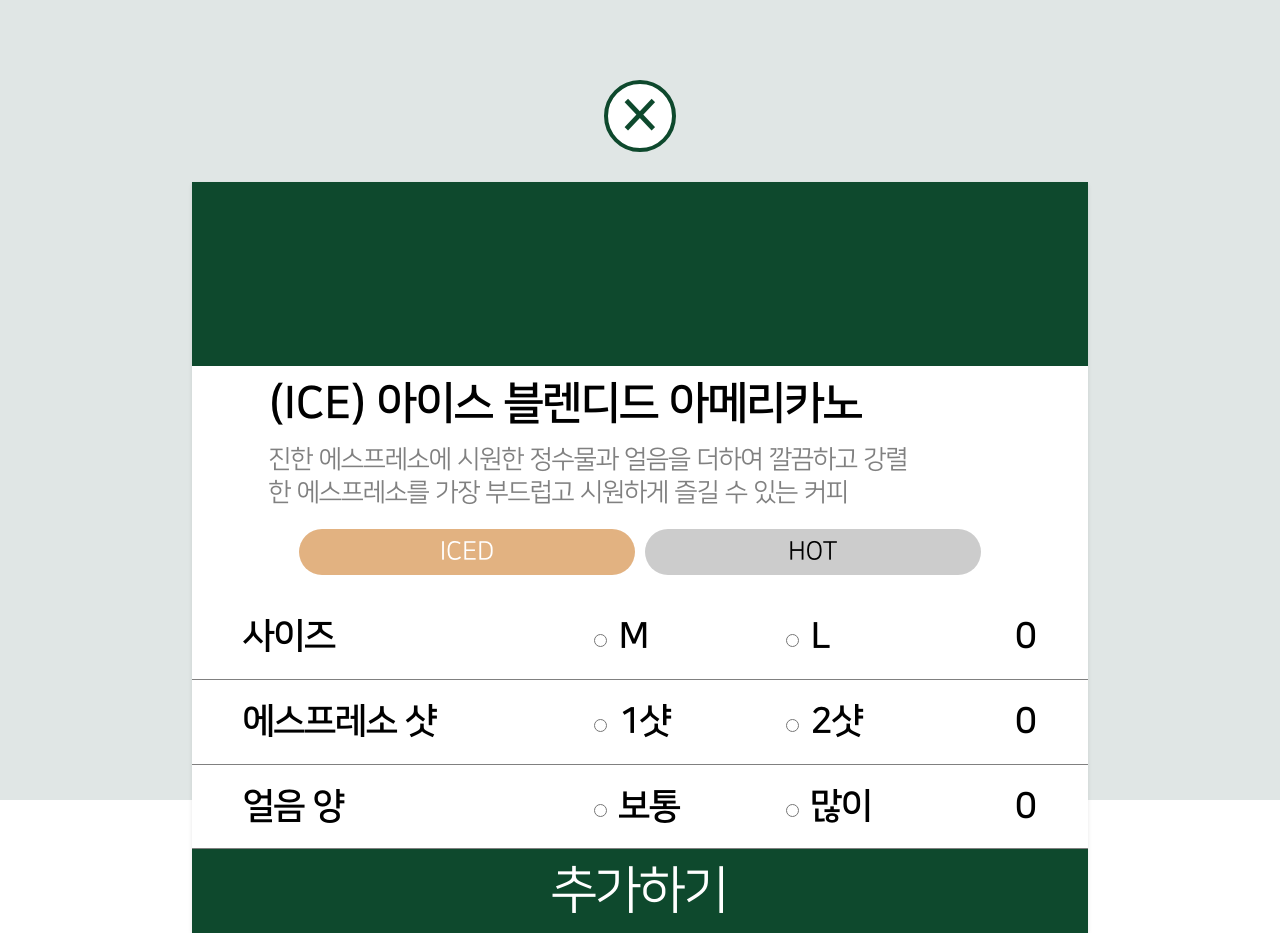
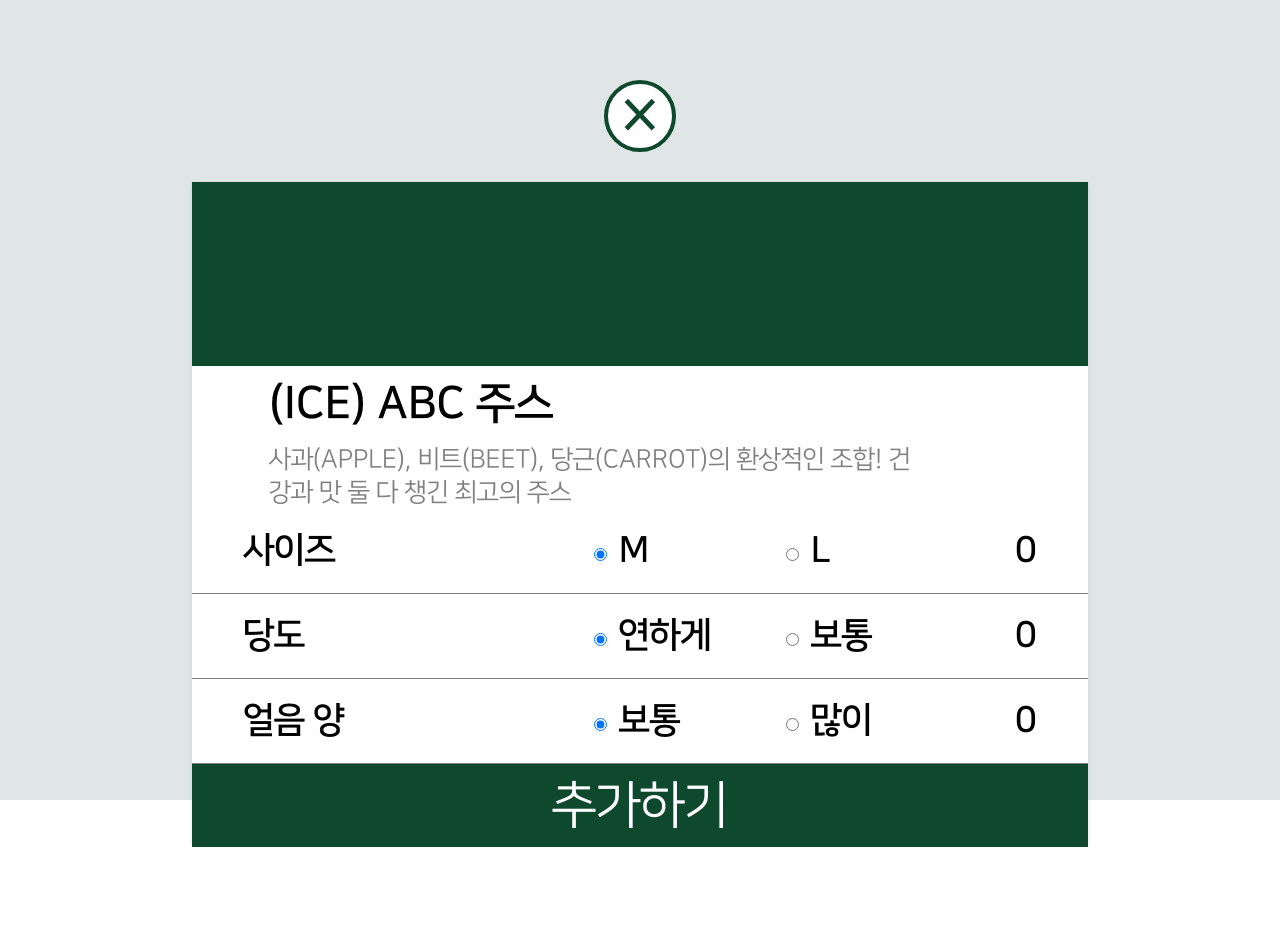
Before and after one commit to HansalChai/AI-Kiosk_Client, a Next.js app in the folder kiosk_user/: page /complex/item/abcjuice in a window 1280 px wide. After the commit the page ends 847 px from the top, so only its background shows below. Built offline with nearby package versions, Linux system fonts and the light colour scheme.

Commit message:
itemname page fin.

```diff
--- a/kiosk_user/src/app/(after ai cam)/complex/cart/page.tsx
+++ b/kiosk_user/src/app/(after ai cam)/complex/cart/page.tsx
@@ -30,13 +30,13 @@ export default function Complex() {
               <span>1</span>
               <button>+</button>
             </div>
-            <div className={styles.price}>{item.price}원</div>
+            <div className={styles.price}>{item.price.toLocaleString()}원</div>
           </div>
         ))}
 
         <div className={styles.orderSummary}>
           <div>총 수량: {items.length}</div>
-          <div>주문금액: {items.reduce((total, item) => total + item.price, 0)}원</div>
+          <div>주문금액: {items.reduce((total, item) => total + item.price, 0).toLocaleString()}원</div>
         </div>
 
         <div className={styles.orderActions}>
--- a/kiosk_user/src/app/(after ai cam)/complex/item/[itemname]/page.tsx
+++ b/kiosk_user/src/app/(after ai cam)/complex/item/[itemname]/page.tsx
@@ -1,36 +1,41 @@
 // src/app/(after ai cam)/complex/item/[itemname]/page.tsx
-//[itemname] ex) americano, latte, abcjuice
-"use client"
+"use client";
 import Image from "next/image";
 import styles from "./page.module.css";
 import Link from "next/link";
 import { useState, useEffect } from "react";
+import { useRouter, useParams } from "next/navigation";
 import useCartStore from "@/store/cartStore";
+import { dummyItems } from "@/data/dummyItems"; // 더미 데이터 가져오기
+
+interface SelectedOptions {
+  [key: string]: string;
+}
+
+interface AdditionalPrice {
+  [key: string]: number;
+}
 
 export default function Complex() {
-  const [selectedOptions, setSelectedOptions] = useState({ size: "", shot: "", ice: "" });
-  const [additionalPrice, setAdditionalPrice] = useState({ size: 0, shot: 0, ice: 0 });
+  const { itemname } = useParams<{ itemname: string }>(); // URL에서 itemname 가져오기
+  const item = dummyItems.find((item) => item.itemname === itemname); // 해당 아이템 찾기
+
+  const [selectedOptions, setSelectedOptions] = useState<SelectedOptions>({});
+  const [additionalPrice, setAdditionalPrice] = useState<AdditionalPrice>({});
   const addItem = useCartStore((state) => state.addItem);
 
-  // 기본값 설정 함수 추가
-  const setDefaultOptions = () => {
-    if (!selectedOptions.size) {
-      setSelectedOptions((prev) => ({ ...prev, size: "M" }));
-      setAdditionalPrice((prev) => ({ ...prev, size: 500 }));
+  useEffect(() => {
+    if (item) {
+      const defaultOptions: SelectedOptions = {};
+      const defaultPrices: AdditionalPrice = {};
+      item.options.forEach((option) => {
+        defaultOptions[option.label] = option.values[0];
+        defaultPrices[option.label] = option.price[0];
+      });
+      setSelectedOptions(defaultOptions);
+      setAdditionalPrice(defaultPrices);
     }
-    if (!selectedOptions.shot) {
-      setSelectedOptions((prev) => ({ ...prev, shot: "2샷" }));
-      setAdditionalPrice((prev) => ({ ...prev, shot: 0 }));
-    }
-    if (!selectedOptions.ice) {
-      setSelectedOptions((prev) => ({ ...prev, ice: "많이" }));
-      setAdditionalPrice((prev) => ({ ...prev, ice: 0 }));
-    }
-  };
-
-  useEffect(() => {
-    setDefaultOptions(); // 컴포넌트가 렌더링될 때 기본값 설정
-  }, []);
+  }, [item]);
 
   const handleOptionChange = (optionType: string, value: string, price: number) => {
     setSelectedOptions({ ...selectedOptions, [optionType]: value });
@@ -38,13 +43,18 @@ export default function Complex() {
   };
 
   const handleAddToCart = () => {
+    if (!item) return; // 아이템이 없는 경우 함수 종료
     const totalAdditionalPrice = Object.values(additionalPrice).reduce((acc, curr) => acc + curr, 0);
     addItem({
-      name: "(ICE) 아이스 블렌디드 아메리카노",
+      name: item.name,
       options: Object.entries(selectedOptions).map(([key, value]) => `${key}: ${value}`),
-      price: 3500 + totalAdditionalPrice,
+      price: item.price + totalAdditionalPrice,
     });
   };
+
+  if (!item) {
+    return <div>Item not found</div>; // 아이템이 없을 경우 메시지 표시
+  }
 
   return (
     <div className={styles.container}>
@@ -53,84 +63,29 @@ export default function Complex() {
       </Link>
       <div className={styles.content}>
         <div className={styles.image}></div>
-        <div className={styles.title}>(ICE) 아이스 블렌디드 아메리카노</div>
-        <div className={styles.description}>
-          진한 에스프레소에 시원한 정수물과 얼음을 더하여 깔끔하고 강렬한 에스프레소를 가장 부드럽고 시원하게 즐길 수 있는 커피
-        </div>
-        <div className={styles.options}>
-          <div className={`${styles.option} ${styles.selected}`}>ICED</div>
-          <div className={styles.option}>HOT</div>
-        </div>
-
-        <div className={styles.radioGroup}>
-          <div className={styles.radioLabel}>사이즈</div>
+        <div className={styles.title}>{item.name}</div>
+        <div className={styles.description}>{item.description}</div>
+        {item.options.map((option, index) => (
+          <div className={styles.radioGroup} key={index}>
+            <div className={styles.radioLabel}>{option.label}</div>
             <div className={styles.radioButtons}>
-            <label className={styles.radioButton}>
+              {option.values.map((value, idx) => (
+                <label className={styles.radioButton} key={idx}>
                   <input
                     type="radio"
-                name="size"
-                value="M"
-                onChange={() => handleOptionChange("size", "M", 0)}
-              /> M
+                    name={option.label}
+                    value={value}
+                    checked={selectedOptions[option.label] === value}
+                    onChange={() => handleOptionChange(option.label, value, option.price[idx])}
+                  /> {value}
                 </label>
-            <label className={styles.radioButton}>
-              <input
-                type="radio"
-                name="size"
-                value="L"
-                onChange={() => handleOptionChange("size", "L", 500)}
-              /> L
-            </label>
+              ))}
             </div>
-          <div className={styles.extraCharge}>{selectedOptions.size === "L" ? "+500" : "0"}</div>
+            <div className={styles.extraCharge}>
+              {selectedOptions[option.label] === option.values[1] ? `+${option.price[1]}` : `${option.price[0]}`}
             </div>
-
-        <div className={styles.radioGroup}>
-          <div className={styles.radioLabel}>에스프레소 샷</div>
-          <div className={styles.radioButtons}>
-            <label className={styles.radioButton}>
-              <input
-                type="radio"
-                name="shot"
-                value="1샷"
-                onChange={() => handleOptionChange("shot", "1샷", -200)}
-              /> 1샷
-            </label>
-            <label className={styles.radioButton}>
-              <input
-                type="radio"
-                name="shot"
-                value="2샷"
-                onChange={() => handleOptionChange("shot", "2샷", 0)}
-              /> 2샷
-            </label>
           </div>
-            <div className={styles.extraCharge}>{selectedOptions.shot === "1샷" ? "-200" : "0"}</div>
-        </div>
-
-        <div className={styles.radioGroup}>
-          <div className={styles.radioLabel}>얼음 양</div>
-          <div className={styles.radioButtons}>
-            <label className={styles.radioButton}>
-              <input
-                type="radio"
-                name="ice"
-                value="보통"
-                onChange={() => handleOptionChange("ice", "보통", 0)}
-              /> 보통
-            </label>
-            <label className={styles.radioButton}>
-              <input
-                type="radio"
-                name="ice"
-                value="많이"
-                onChange={() => handleOptionChange("ice", "많이", 0)}
-              /> 많이
-            </label>
-          </div>
-            <div className={styles.extraCharge}>0</div>
-        </div>
-
+        ))}
         <Link href="/complex/cart">
           <div className={styles.orderButton} onClick={handleAddToCart}>추가하기</div>
         </Link>
--- a/kiosk_user/src/data/dummyItems.ts
+++ b/kiosk_user/src/data/dummyItems.ts
@@ -25,7 +25,7 @@ export const dummyItems = [
       {
         itemname: "redvelvetcake",
         name: "레드벨벳 케이크",
-        description: "진한 에스프레소에 시원한 정수물과 얼음을 더하여 깔끔하고 강렬한 에스프레소를 가장 부드럽고 시원하게 즐길 수 있는 커피",
+        description: "부드럽고 촉촉한 레드벨벳 시트에 크림치즈 프로스팅을 듬뿍 얹어 달콤하고 풍부한 맛을 자랑하는 케이크",
         price: 9000,
         options: [
           { label: "사이즈", values: ["1조각", "2조각"], price: [0, 9000] },
```
Also changed, not shown: kiosk_user/src/app/(after ai cam)/complex/menu/recommend/page.module.css (+14 -2 lines), kiosk_user/src/app/(after ai cam)/complex/menu/recommend/page.tsx (+15 -7 lines). Lines whose indentation alone changed are shown as unchanged.
